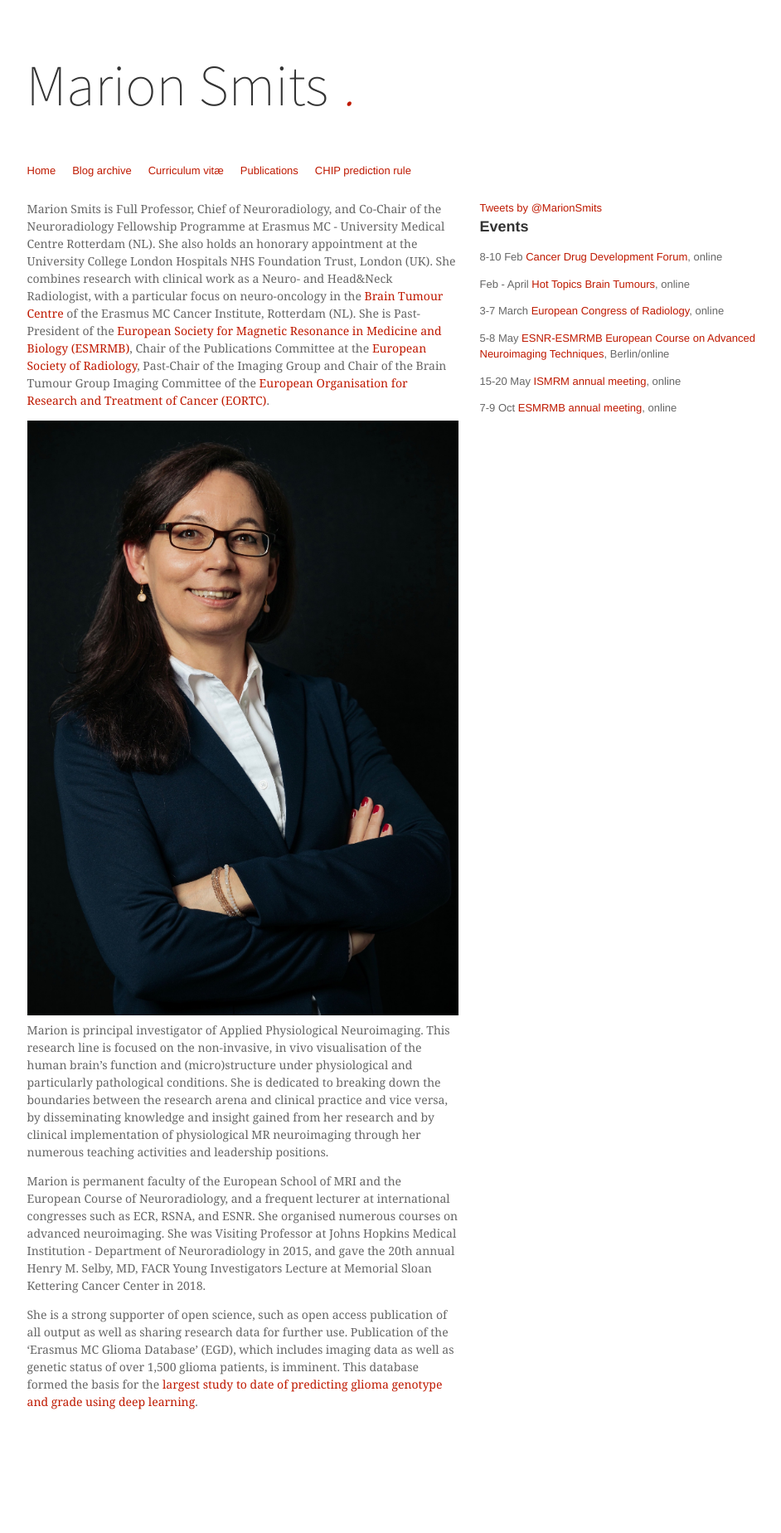
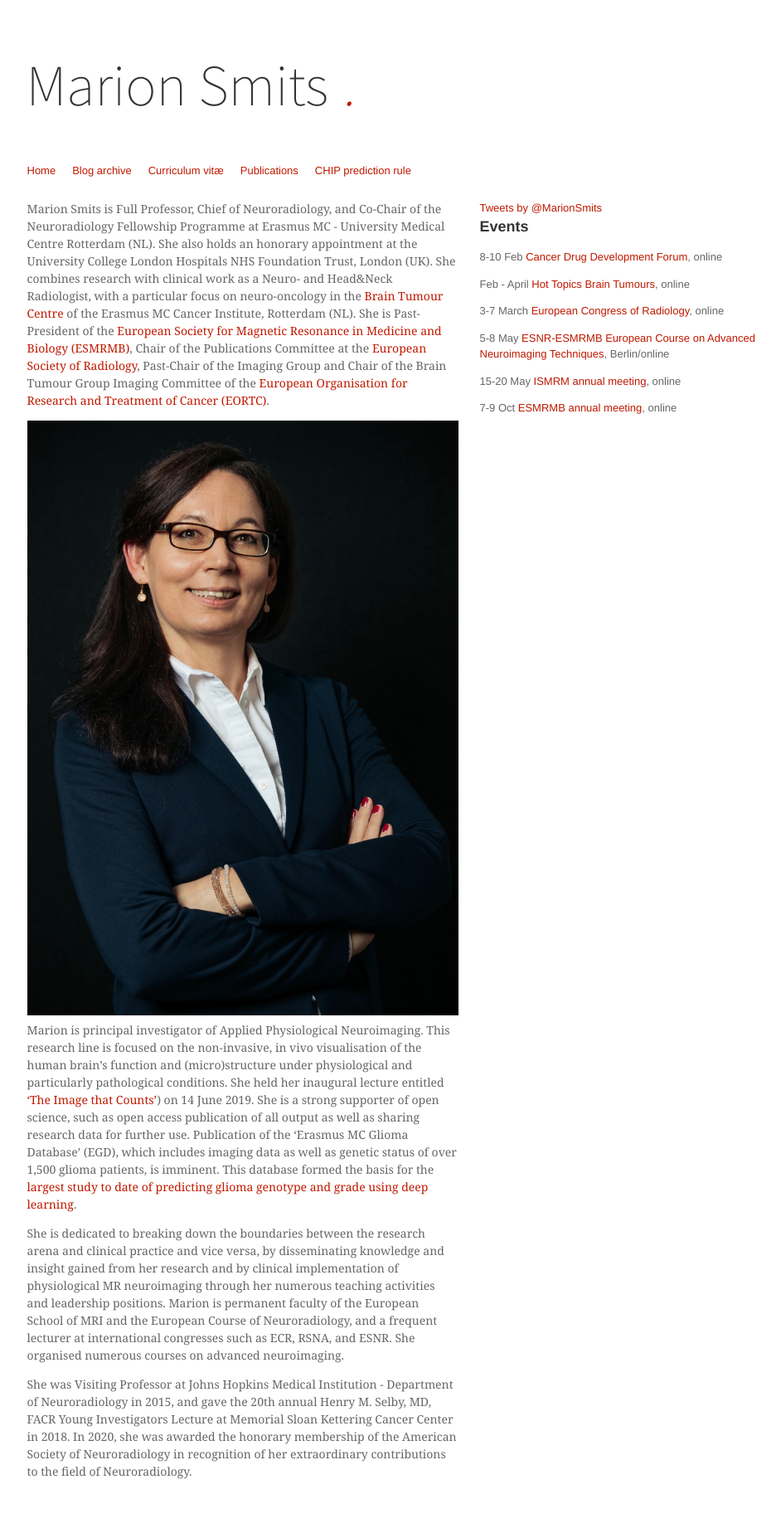
Before and after one commit to marionsmits/marionsmits.github.io, a Jekyll site: the page built from index.md, in a window 1280 px wide. Shown: the whole page at 83% size, without its empty margins (120-1062 px from the left). Built offline with Jekyll 4.4.1, drawn with Linux system fonts in a browser that asks for light colours; comment, search, counter and statistics services are not loaded; before the commit the page ends 1764 px from its top, so only the background shows below that.

Commit message:
Update index.md

```diff
--- a/index.md
+++ b/index.md
@@ -6,8 +6,8 @@ Marion Smits is Full Professor, Chief of Neuroradiology, and Co-Chair of the Neu
 She is Past-President of the [European Society for Magnetic Resonance in Medicine and Biology (ESMRMB)](https://www.esmrmb.org), Chair of the Publications Committee at the [European Society of Radiology](myesr.org), Past-Chair of the Imaging Group and Chair  of the Brain Tumour Group Imaging Committee of the [European Organisation for Research and Treatment of Cancer (EORTC)](http://www.eortc.org).
 
 <img src="Marion2019.jpg" style="float:left;margin:0 1em 0.5em 0" alt="Marion Smits">
-Marion is principal investigator of Applied Physiological Neuroimaging. This research line is focused on the non-invasive, in vivo visualisation of the human brain’s function and (micro)structure under physiological and particularly pathological conditions. She is dedicated to breaking down the boundaries between the research arena and clinical practice and vice versa, by disseminating knowledge and insight gained from her research and by clinical implementation of physiological MR neuroimaging through her numerous teaching activities and leadership positions.
+Marion is principal investigator of Applied Physiological Neuroimaging. This research line is focused on the non-invasive, in vivo visualisation of the human brain’s function and (micro)structure under physiological and particularly pathological conditions. She held her inaugural lecture entitled ['The Image that Counts'](https://www.youtube.com/watch?v=NuPW2FBd6p0&t=19s)) on 14 June 2019. She is a strong supporter of open science, such as open access publication of all output as well as sharing research data for further use. Publication of the 'Erasmus MC Glioma Database' (EGD), which includes imaging data as well as genetic status of over 1,500 glioma patients, is imminent. This database formed the basis for the [largest study to date of predicting glioma genotype and grade using deep learning](https://arxiv.org/pdf/2010.04425.pdf).
 
-Marion is permanent faculty of the European School of MRI and the European Course of Neuroradiology, and a frequent lecturer at international congresses such as ECR, RSNA, and ESNR. She organised numerous courses on advanced neuroimaging. She was Visiting Professor at Johns Hopkins Medical Institution - Department of Neuroradiology in 2015, and gave the 20th annual Henry M. Selby, MD, FACR Young Investigators Lecture at Memorial Sloan Kettering Cancer Center in 2018.
+She is dedicated to breaking down the boundaries between the research arena and clinical practice and vice versa, by disseminating knowledge and insight gained from her research and by clinical implementation of physiological MR neuroimaging through her numerous teaching activities and leadership positions. Marion is permanent faculty of the European School of MRI and the European Course of Neuroradiology, and a frequent lecturer at international congresses such as ECR, RSNA, and ESNR. She organised numerous courses on advanced neuroimaging.
 
-She is a strong supporter of open science, such as open access publication of all output as well as sharing research data for further use. Publication of the 'Erasmus MC Glioma Database' (EGD), which includes imaging data as well as genetic status of over 1,500 glioma patients, is imminent. This database formed the basis for the [largest study to date of predicting glioma genotype and grade using deep learning](https://arxiv.org/pdf/2010.04425.pdf ).
+She was Visiting Professor at Johns Hopkins Medical Institution - Department of Neuroradiology in 2015, and gave the 20th annual Henry M. Selby, MD, FACR Young Investigators Lecture at Memorial Sloan Kettering Cancer Center in 2018. In 2020, she was awarded the honorary membership of the American Society of Neuroradiology in recognition of her extraordinary contributions to the field of Neuroradiology.
```
